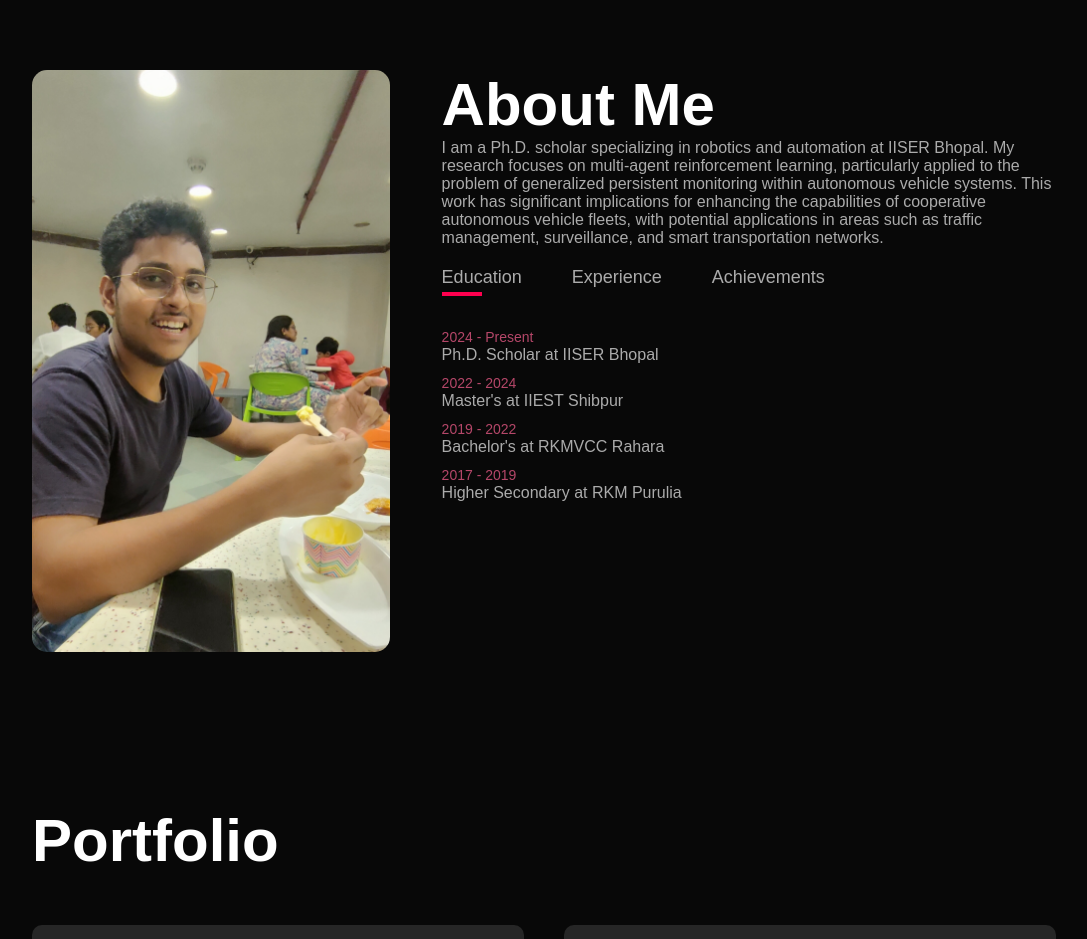
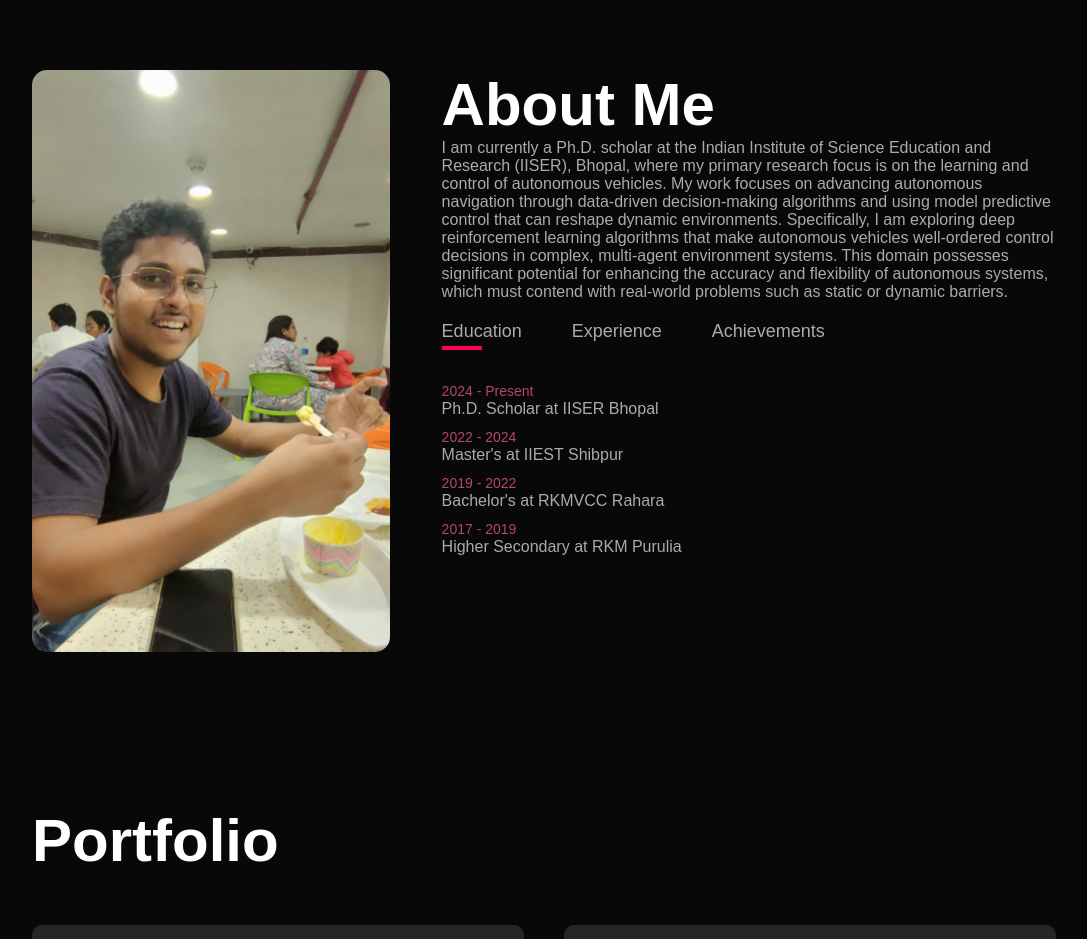
Before and after one commit to agniva22/Webpage, a plain HTML site: page index.html in a window 1280 px wide. Shown: the part 820-1759 px from the top of the page, without its empty margins (96-1183 px from the left). Drawn offline with Linux system fonts and the light colour scheme.

Commit message:
Update index.html

```diff
--- a/index.html
+++ b/index.html
@@ -39,11 +39,13 @@
             <div class="about-col-2">
                 <h1 class="sub-title">About Me</h1>
                 <p>
-                    I am a Ph.D. scholar specializing in robotics and automation at IISER Bhopal.
-                    My research focuses on multi-agent reinforcement learning, particularly applied
-                    to the problem of generalized persistent monitoring within autonomous vehicle systems.
-                    This work has significant implications for enhancing the capabilities of cooperative autonomous vehicle fleets,
-                    with potential applications in areas such as traffic management, surveillance, and smart transportation networks.
+                   I am currently a Ph.D. scholar at the Indian Institute of Science Education and Research (IISER), Bhopal,
+                   where my primary research focus is on the learning and control of autonomous vehicles. My work focuses on
+                   advancing autonomous navigation through data-driven decision-making algorithms and using model predictive
+                   control that can reshape dynamic environments. Specifically, I am exploring deep reinforcement learning algorithms
+                   that make autonomous vehicles well-ordered control decisions in complex, multi-agent environment systems. This domain
+                   possesses significant potential for enhancing the accuracy and flexibility of autonomous systems, which must contend
+                   with real-world problems such as static or dynamic barriers.
                 </p>
 
                 <div class="tab-titles">
@@ -64,7 +66,8 @@
                 <div class="tab-contents" id="experience">
                     <ul>
                         <li><span>2023 - 2024</span><br>Dissertation at IISER Bhopal</li>
-                        <li><span>2022 - 2023</span><br>Internships at ISI Kolkata, HRI Allahabad, and IIT Ropar</li>
+                        <li><span>2022 - 2023</span><br>Internships at ISI Kolkata and HRI Allahabad</li>
+                        <li><span>2021 - 2022</span><br> Internships at IIT Ropar</li>
                     </ul>
                 </div>
 
@@ -113,7 +116,7 @@
                     <a href="https://facebook.com/"><i class="fab fa-facebook"></i></a>
                     <a href="https://x.com/"><i class="fab fa-twitter-square"></i></a>
                     <a href="https://www.instagram.com/"><i class="fab fa-instagram"></i></a>
-                    <a href="https://www.linkedin.com/"><i class="fab fa-linkedin"></i></a>
+                    <a href="https://www.linkedin.com/in/agniva-banerjee-700113237"><i class="fab fa-linkedin"></i></a>
                 </div>
                 <a href="images\Agniva_Banerjee_CV.pdf" download class="btn btn2">Download CV</a>
             </div>
```
